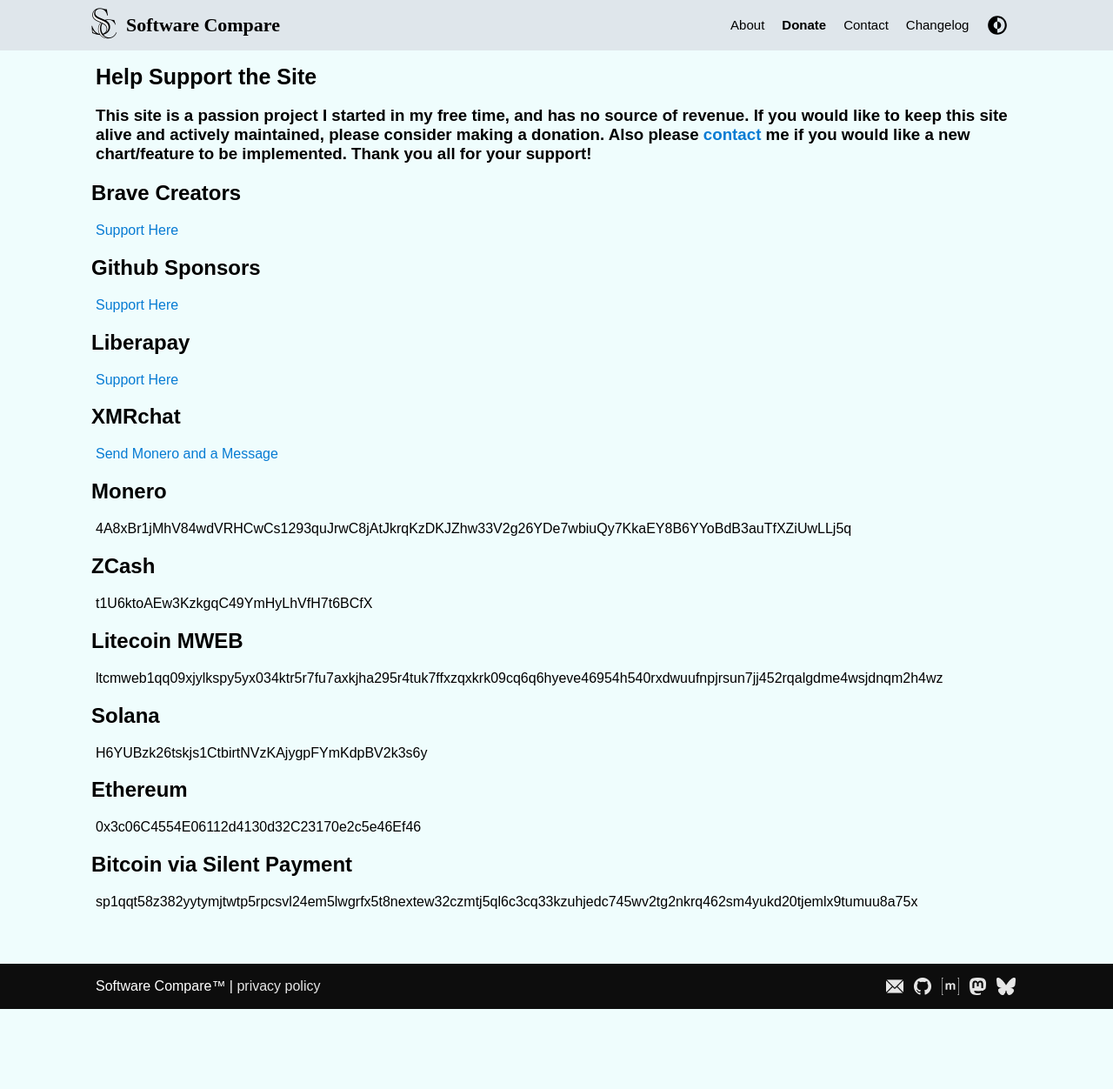
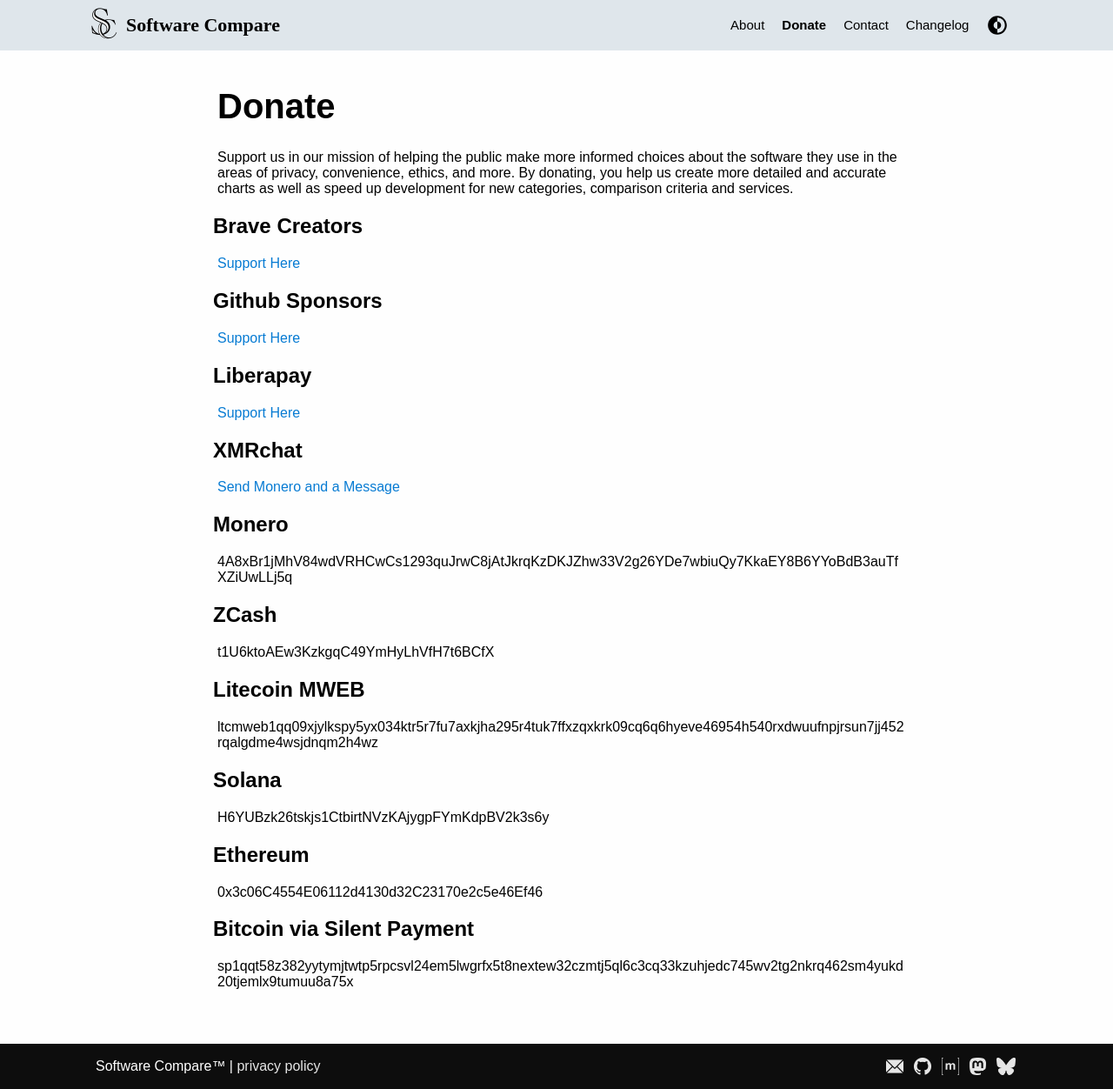
Before and after one commit to SoftwareCompare/SoftwareCompare, a Jekyll site: the page built from donate.html, in a window 1280 px wide. Shown: the whole page at 87% size. Built offline with Jekyll 4.4.1, drawn with Linux system fonts in a browser that asks for light colours; before the commit the page ends 1160 px from its top, so only the background shows below that.

Commit message:
Fix About, Contact, Donate & Privacy Policy

```diff
--- a/_layouts/default.html
+++ b/_layouts/text-page.html
@@ -4,7 +4,7 @@
     <body>
         {% include header.html %}
 
-        <main>
+        <main class="text-content">
             {{ content }}
         </main>
 
--- a/about.html
+++ b/about.html
@@ -7,7 +7,7 @@
 ---
 
     <h1>
-        What is Software Compare?
+        About
     </h1>
     <p>
         There are many software comparison sites on the internet, but many only cover one specific category of applications,
--- a/contact.html
+++ b/contact.html
@@ -7,7 +7,7 @@
 ---
 
         <h1>
-        Contact me here, I'll respond as soon as I can
+            Contact
         </h1>
         <h2>
             Email
--- a/donate.html
+++ b/donate.html
@@ -1,20 +1,19 @@
 ---
-layout: default
+layout: text-page
 title: Donate
 permalink: donate
 description: Donation page for Software Compare
 titledesc: Software Compare - Donate
 ---
 
-    <h1>Help Support the Site</h1>
-    <h3>
-        This site is a passion project I started in my free time,
-        and has no source of revenue. If you would like to keep
-        this site alive and actively maintained, please consider
-        making a donation. Also please <a href="./contact.html">contact</a>
-        me if you would like a new chart/feature to be
-        implemented. Thank you all for your support!
-    </h3>
+    <h1>Donate</h1>
+    <p>
+        Support us in our mission of helping the public make more informed
+        choices about the software they use in the areas of privacy, convenience,
+        ethics, and more. By donating, you help us create more detailed and accurate
+        charts as well as speed up development for new categories, comparison criteria
+        and services.
+    </p>
     <h2>
         Brave Creators
     </h2>
--- a/privacy-policy.html
+++ b/privacy-policy.html
@@ -1,5 +1,5 @@
 ---
-layout: default
+layout: text-page
 title: Privacy Policy
 permalink: privacy-policy
 description: Software Compare's privacy policy
--- a/styles/style.css
+++ b/styles/style.css
@@ -1,7 +1,7 @@
 /* colors for light mode */
 :root {
   --stark: #000000;
-  --background-color: #effdfd;
+  --background-color: #fefefe;
   --text-color: #000000;
   --border-color: #000000;
   --header-gradient: linear-gradient(to bottom, #dfe6eb, #dfe6eb);
@@ -93,6 +93,17 @@
   max-width: 67.5rem;
   width: 100%;
   margin: 0 auto;
+}
+
+.text-content {
+  max-width: 50rem;
+  margin-top: 1rem;
+  width: 98%;
+  /* padding-left: 1rem;
+  padding-right: 1rem; */
+  h1 {
+    font-size: clamp(30px, 5vw, 40px);
+  }
 }
 
 header {
```
Also changed, not shown: other parts of about.html (+1 -1 lines), other parts of contact.html (+1 -1 lines), 5 other files.
